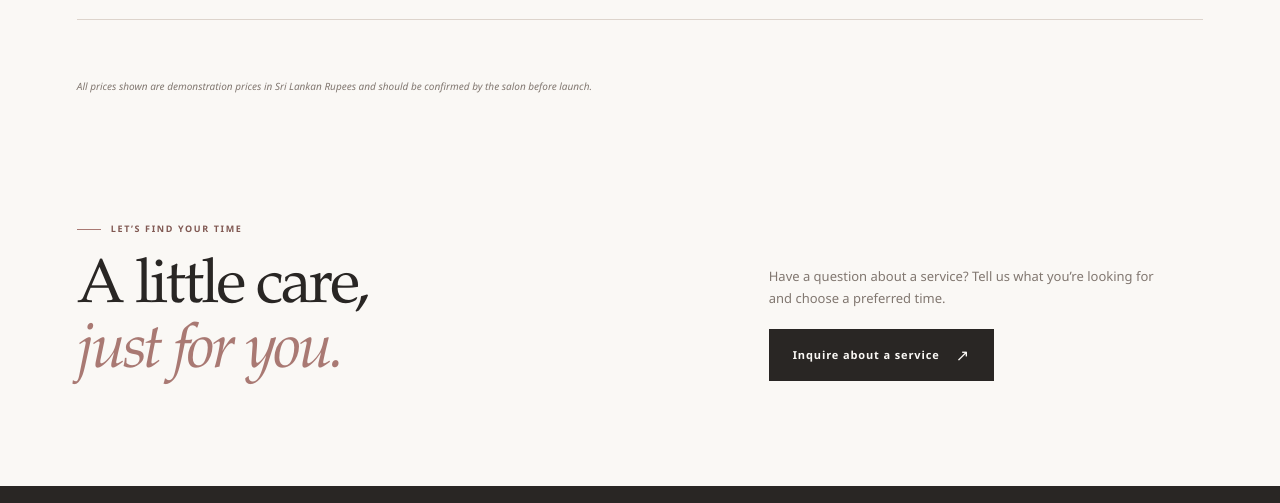
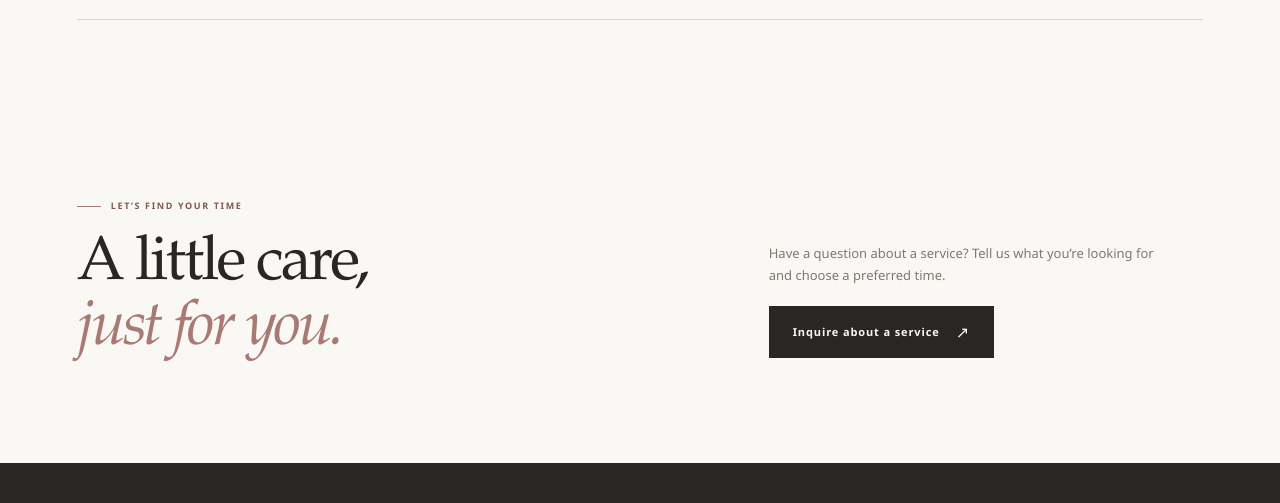
Before and after one commit to pereradinuth7-gif/the-professional-demo, a plain HTML site: page services.html in a window 1280 px wide. Shown: the part 2316-2819 px from the top of the page. Drawn offline with Linux system fonts and the light colour scheme.

Commit message:
removing the bot written sentences

```diff
--- a/services.html
+++ b/services.html
@@ -64,7 +64,7 @@
       </div>
     </section>
 
-    <p class="pricing-note section-wrap">All prices shown are demonstration prices in Sri Lankan Rupees and should be confirmed by the salon before launch.</p>
+
     <section class="appointment-band section-wrap">
       <div><p class="eyebrow"><span class="eyebrow-line"></span> Let’s find your time</p><h2>A little care,<br><em>just for you.</em></h2></div>
       <div class="appointment-band-action"><p>Have a question about a service? Tell us what you’re looking for and choose a preferred time.</p><a class="button button--dark" href="contact.html">Inquire about a service <span aria-hidden="true">↗</span></a></div>
```
